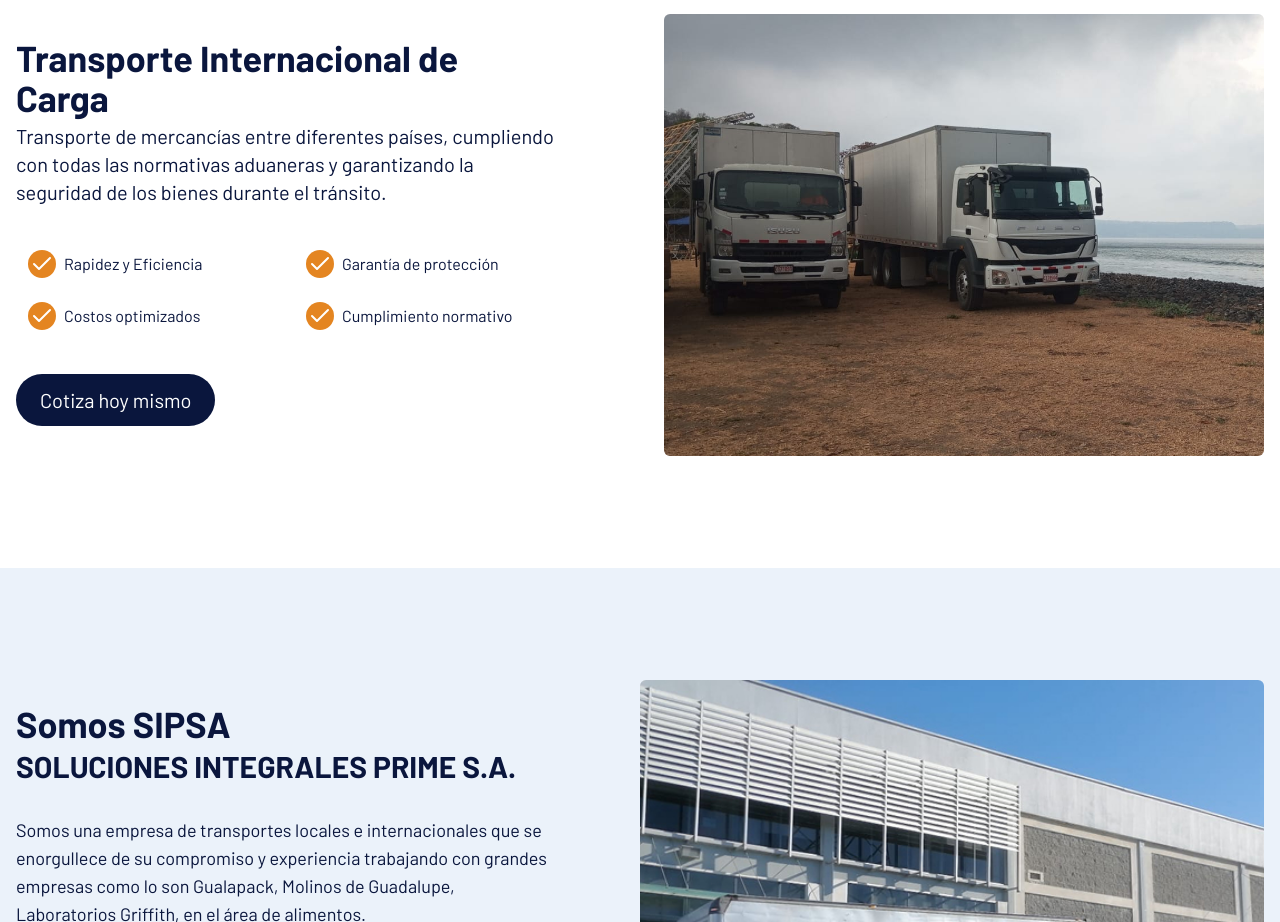
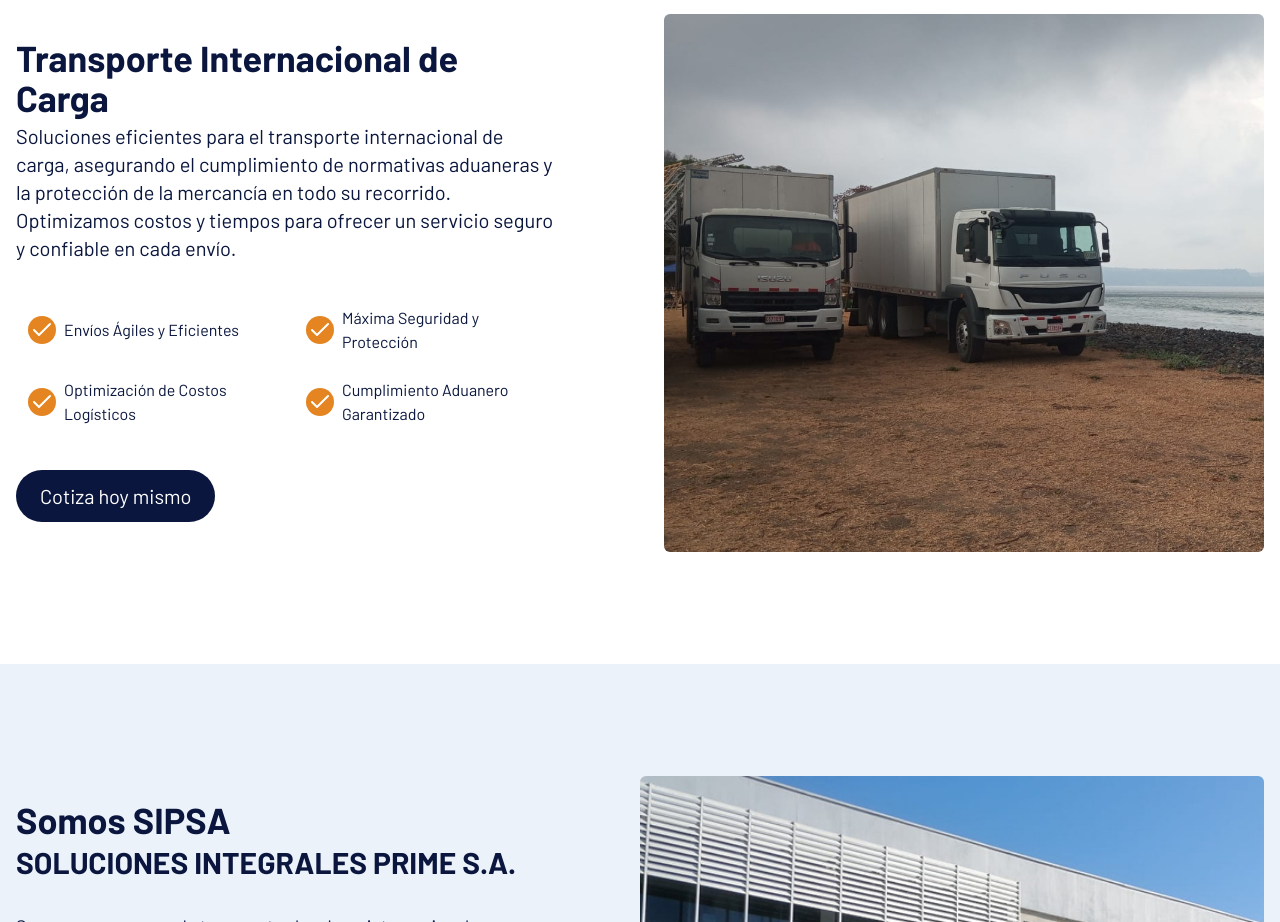
Before and after one commit to mledezma/sipsa, a Next.js app: page / in a window 1280 px wide. Shown: the part 2360-3282 px from the top of the page. Built offline with nearby package versions, Linux system fonts and the light colour scheme.

Commit message:
Improving the homepage content.

```diff
--- a/src/app/page.tsx
+++ b/src/app/page.tsx
@@ -49,12 +49,12 @@
       <PageSection
         id="transporte-internacional"
         title="Transporte Internacional de Carga"
-        description="Transporte de mercancías entre diferentes países, cumpliendo con todas las normativas aduaneras y garantizando la seguridad de los bienes durante el tránsito."
+        description="Soluciones eficientes para el transporte internacional de carga, asegurando el cumplimiento de normativas aduaneras y la protección de la mercancía en todo su recorrido. Optimizamos costos y tiempos para ofrecer un servicio seguro y confiable en cada envío."
         listItems={[
-          "Rapidez y Eficiencia",
-          "Garantía de protección",
-          "Costos optimizados",
-          "Cumplimiento normativo",
+          "Envíos Ágiles y Eficientes",
+          "Máxima Seguridad y Protección",
+          "Optimización de Costos Logísticos",
+          "Cumplimiento Aduanero Garantizado",
         ]}
         image="/truck-3.jpg"
         ctas={[
```
